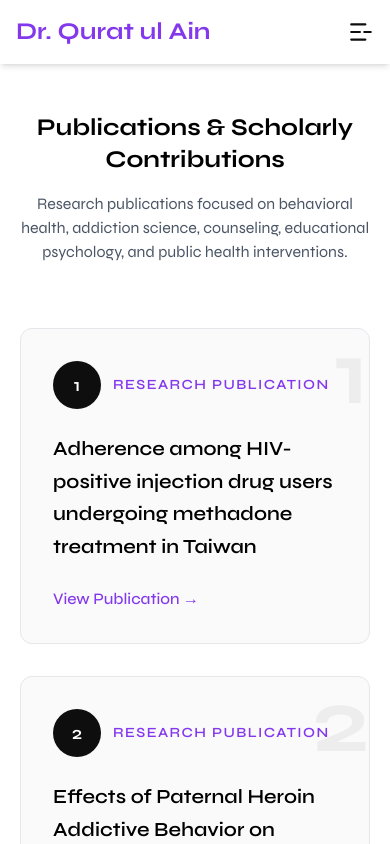
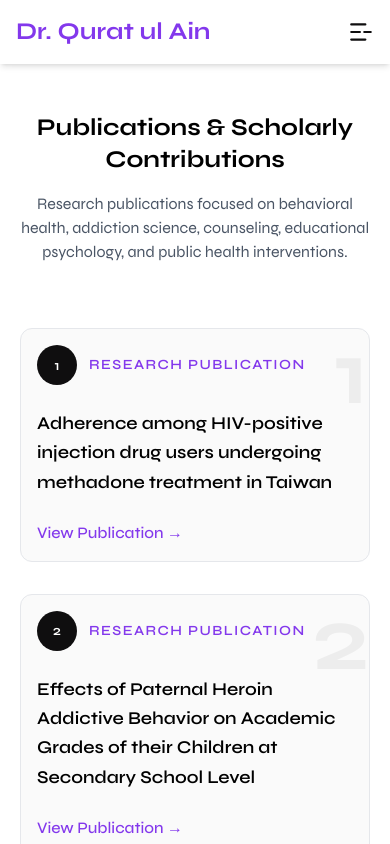
Before and after one commit to hunzilah-anwar/researcher-portfolio, a React (Vite) app: page /publications in a window 390 px wide. Shown: the top 844 px of the page. Built offline with nearby package versions, Linux system fonts and the light colour scheme.

Commit message:
Portfolio is Completed

```diff
--- a/src/pages/Publications.jsx
+++ b/src/pages/Publications.jsx
@@ -131,7 +131,7 @@ Of 1641 HIVPWID registered in the datasets from 2007 to 2012, 961 (58.56%) had r
               <div
                 key={index}
                 onClick={() => setSelectedPublication(item)}
-                className="group relative cursor-pointer overflow-hidden rounded-xl border border-gray-200 bg-[#FAFAFA] p-8 hover:shadow-2xl hover:-translate-y-1 transition duration-300"
+                className="group relative cursor-pointer overflow-hidden rounded-xl border border-gray-200 bg-[#FAFAFA] sm:p-8 p-4 hover:shadow-2xl hover:-translate-y-1 transition duration-300"
               >
                 {/* Number */}
                 <div className="absolute top-0 right-0 text-[90px] font-bold text-black/5 leading-none select-none">
@@ -141,7 +141,7 @@ Of 1641 HIVPWID registered in the datasets from 2007 to 2012, 961 (58.56%) had r
                 {/* Content */}
                 <div className="relative z-10">
                   <div className="mb-6 flex items-center gap-3">
-                    <div className="w-12 h-12 rounded-full bg-primary text-white flex items-center justify-center text-lg font-semibold">
+                    <div className="sm:w-12 w-10 sm:h-12 h-10 rounded-full bg-primary text-white flex items-center justify-center sm:text-lg text-[14px] font-semibold">
                       {index + 1}
                     </div>
 
@@ -150,14 +150,14 @@ Of 1641 HIVPWID registered in the datasets from 2007 to 2012, 961 (58.56%) had r
                     </span>
                   </div>
 
-                  <h3 className="text-xl font-semibold text-black leading-relaxed">
+                  <h3 className="sm:text-xl text-lg font-semibold text-black leading-relaxed">
                     {item.title}
                   </h3>
 
                   {/* Link */}
                   {item.link && (
                     <a
-
+                    onClick={(e) => e.stopPropagation()}
                       href={item.link}
                       target="_blank"
                       rel="noreferrer"
```
